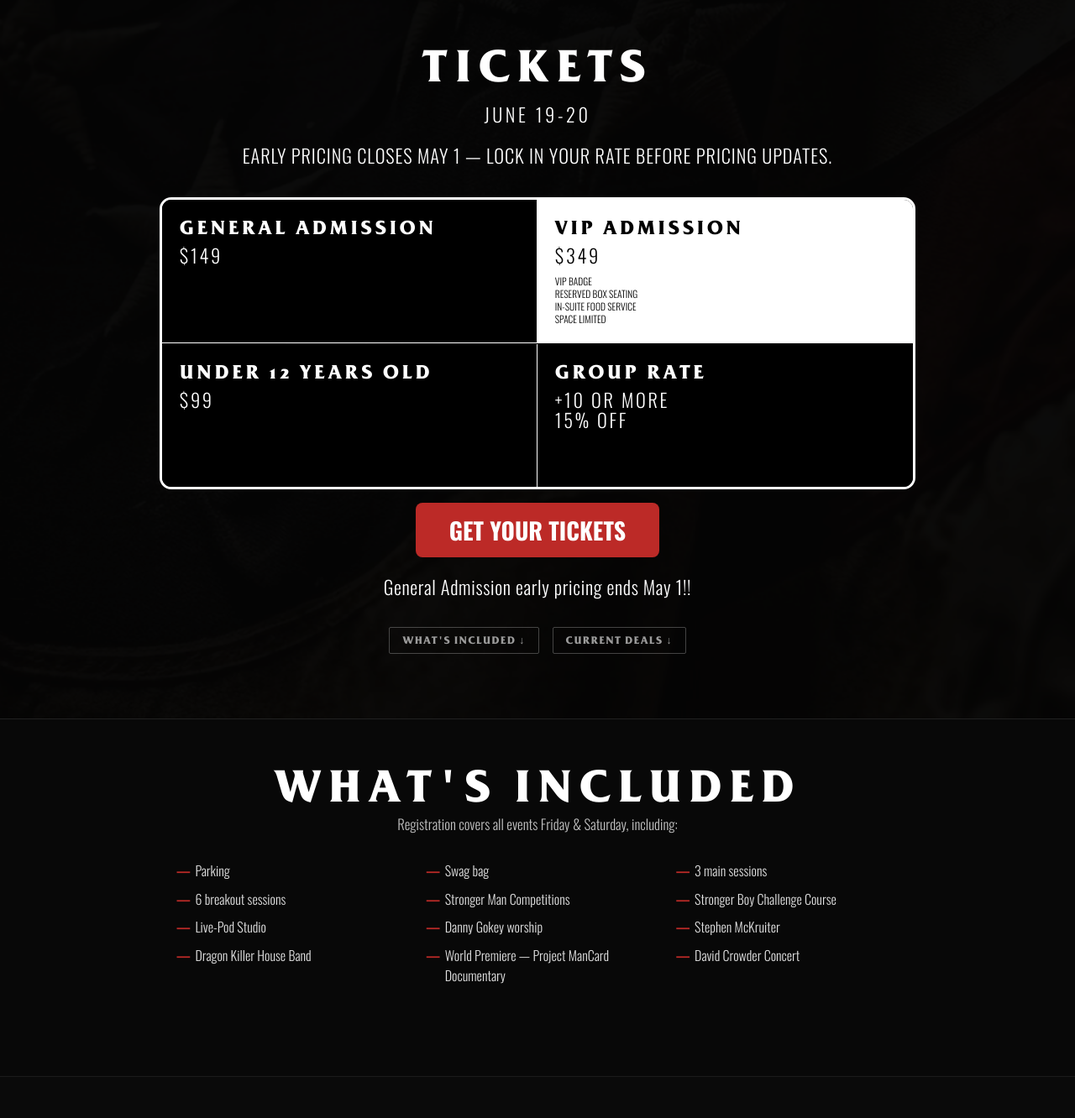
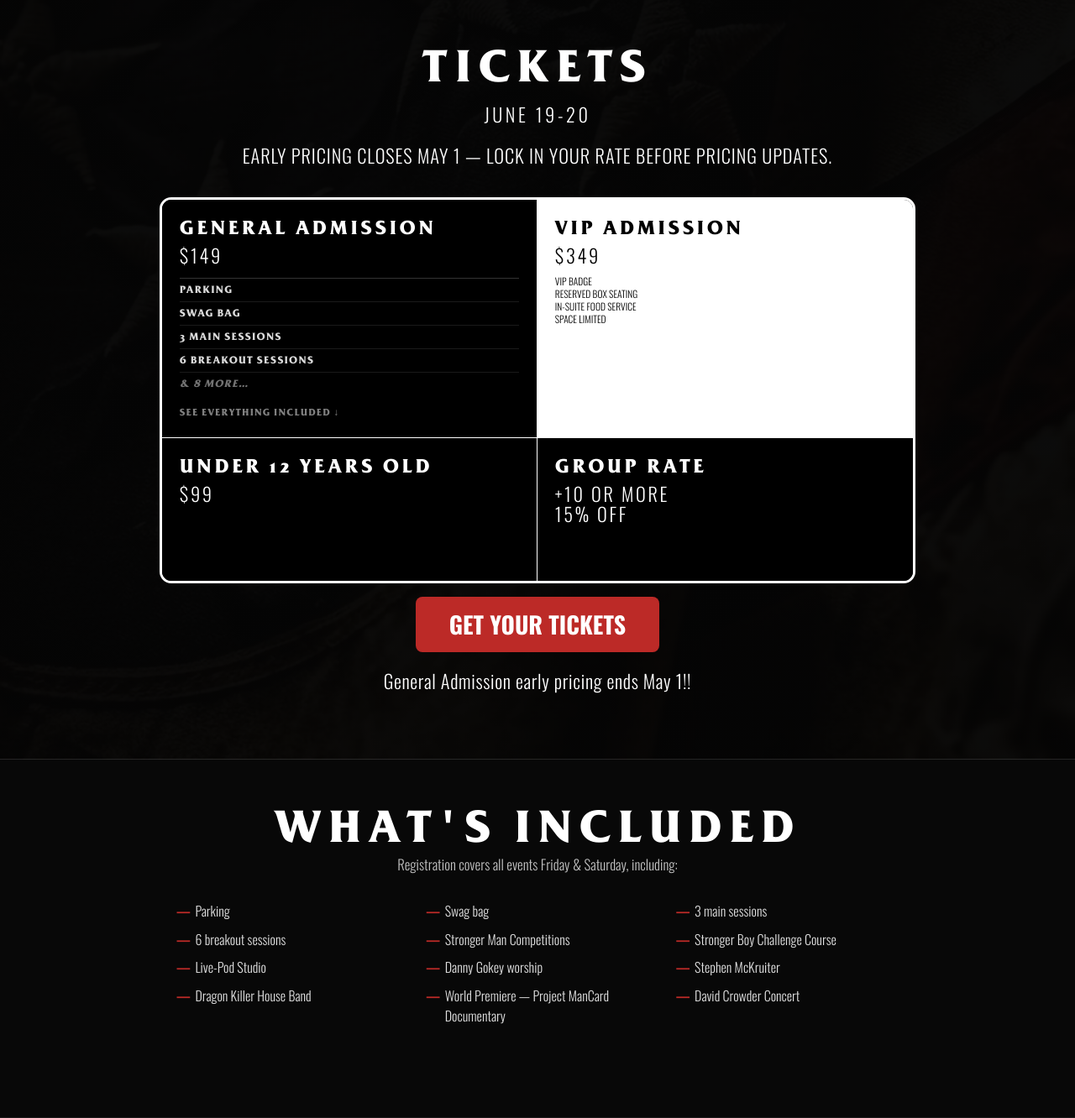
Before and after one commit to tylerthibault/freedomcon, a Flask app: page /tickets in a window 1280 px wide. Shown: the part 434-1766 px from the top of the page at 84% size. Run offline with Flask 3, Linux system fonts and the light colour scheme; some libraries are stand-ins or nearby versions.

Commit message:
updated ticket page

```diff
--- a/src/static/css/components/tickets.css
+++ b/src/static/css/components/tickets.css
@@ -144,6 +144,83 @@
     letter-spacing: 0.03em;
 }
 
+/* ── In-card includes list ────────────────────────────────── */
+.ticket-card--has-includes {
+    min-height: unset;
+}
+
+.ticket-card__includes {
+    list-style: none;
+    padding: 0;
+    margin: 0.9rem 0 0;
+    display: flex;
+    flex-direction: column;
+    gap: 0;
+    border-top: 1px solid rgba(255, 255, 255, 0.2);
+}
+
+.ticket-card__includes li {
+    padding: 0.35rem 0;
+    font-family: var(--font-secondary);
+    font-size: clamp(0.72rem, 0.95vw, 0.88rem);
+    text-transform: uppercase;
+    letter-spacing: 0.1em;
+    line-height: 1.3;
+    color: rgba(255, 255, 255, 0.85);
+    border-bottom: 1px solid rgba(255, 255, 255, 0.1);
+}
+
+.ticket-card__includes li:last-child {
+    border-bottom: 0;
+}
+
+.ticket-card__includes-more {
+    color: rgba(255, 255, 255, 0.45) !important;
+    font-style: italic;
+}
+
+.ticket-card__includes-toggle {
+    display: inline-block;
+    margin-top: 0.75rem;
+    padding: 0;
+    border: none;
+    background: none;
+    color: rgba(255, 255, 255, 0.5);
+    font-family: var(--font-secondary);
+    font-size: 0.72rem;
+    letter-spacing: 0.1em;
+    text-transform: uppercase;
+    text-decoration: none;
+    cursor: pointer;
+    transition: color 0.2s ease;
+}
+
+.ticket-card__includes-toggle:hover,
+.ticket-card__includes-toggle:focus-visible {
+    color: #fff;
+}
+
+/* ── What’s Included section ────────────────────────────── */
+.tickets-includes {
+    background: rgba(255, 255, 255, 0.03);
+    border-top: 1px solid rgba(255, 255, 255, 0.1);
+}
+
+.tickets-includes__lead {
+    margin: 0 auto 1.8rem;
+    max-width: 680px;
+    color: rgba(255, 255, 255, 0.75);
+    font-size: clamp(0.9rem, 1.4vw, 1.05rem);
+    line-height: 1.6;
+}
+
+.tickets-includes .fc-exp-includes__list {
+    margin-left: auto;
+    margin-right: auto;
+    max-width: 860px;
+    text-align: left;
+}
+
 @media (max-width: 767.98px) {
     .tickets-grid {
         grid-template-columns: 1fr;
@@ -261,52 +338,3 @@
         grid-template-columns: 1fr;
     }
 }
-
-/* ── Scroll hint ───────────────────────────────────────────── */
-.tickets-scroll-hint {
-    display: flex;
-    justify-content: center;
-    gap: 1rem;
-    margin-top: 2rem;
-    flex-wrap: wrap;
-}
-
-.tickets-scroll-hint__link {
-    display: inline-block;
-    padding: 0.45em 1.2em;
-    border: 1px solid rgba(255, 255, 255, 0.25);
-    border-radius: 2px;
-    color: rgba(255, 255, 255, 0.6);
-    text-decoration: none;
-    font-family: var(--font-secondary);
-    font-size: 0.78rem;
-    letter-spacing: 0.1em;
-    text-transform: uppercase;
-    transition: border-color 0.2s ease, color 0.2s ease;
-}
-
-.tickets-scroll-hint__link:hover,
-.tickets-scroll-hint__link:focus-visible {
-    border-color: var(--fc-accent);
-    color: #fff;
-}
-
-/* ── What's Included ───────────────────────────────────────── */.tickets-includes {
-    background: rgba(255, 255, 255, 0.03);
-    border-top: 1px solid rgba(255, 255, 255, 0.1);
-}
-
-.tickets-includes__lead {
-    margin: 0 auto 1.8rem;
-    max-width: 680px;
-    color: rgba(255, 255, 255, 0.75);
-    font-size: clamp(0.9rem, 1.4vw, 1.05rem);
-    line-height: 1.6;
-}
-
-.tickets-includes .fc-exp-includes__list {
-    margin-left: auto;
-    margin-right: auto;
-    max-width: 860px;
-    text-align: left;
-}
--- a/src/templates/public/tickets/index.html
+++ b/src/templates/public/tickets/index.html
@@ -24,7 +24,7 @@
 
 			<div class="tickets-grid" role="list">
 				{% for ticket in ticket_prices %}
-				<article class="ticket-card{% if ticket.highlight %} ticket-card--highlight{% endif %}" role="listitem">
+				<article class="ticket-card{% if ticket.highlight %} ticket-card--highlight{% endif %}{% if loop.first %} ticket-card--has-includes{% endif %}" role="listitem">
 					<h3 class="ticket-card__name">{{ ticket.name }}</h3>
 					<p class="ticket-card__price">{{ ticket.price|replace('\n', '<br>')|safe }}</p>
 					{% if ticket.notes and ticket.notes|length %}
@@ -34,20 +34,25 @@
 						{% endfor %}
 					</ul>
 					{% endif %}
+					{% if loop.first %}
+					<ul class="ticket-card__includes">
+						<li>Parking</li>
+						<li>Swag bag</li>
+						<li>3 main sessions</li>
+						<li>6 breakout sessions</li>
+						<li class="ticket-card__includes-more">&amp; 8 more&hellip;</li>
+					</ul>
+					<a class="ticket-card__includes-toggle" href="#whats-included">See everything included &darr;</a>
+					{% endif %}
 				</article>
 				{% endfor %}
 			</div>
-
 			<div class="my-3">
-                {% with cta_url='https://brushfire.com/gracecitychurch/FreedomCon26/628938/tickets' %}
-                {% include 'components/cta_button.html' %}
-                {% endwith %}
-            </div>
+				{% with cta_url='https://brushfire.com/gracecitychurch/FreedomCon26/628938/tickets' %}
+				{% include 'components/cta_button.html' %}
+				{% endwith %}
+			</div>
 			<p class="tickets-section__notice">{{ ticket_meta.notice }}</p>
-			<div class="tickets-scroll-hint" aria-label="More on this page">
-				<a class="tickets-scroll-hint__link" href="#whats-included">What&apos;s Included ↓</a>
-				<a class="tickets-scroll-hint__link" href="#current-deals">Current Deals ↓</a>
-			</div>
 		</div>
 	</section>
 
```
